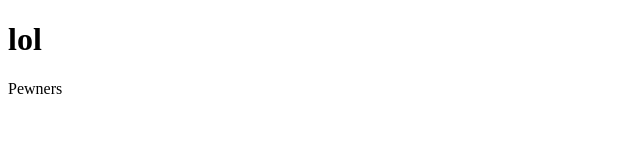
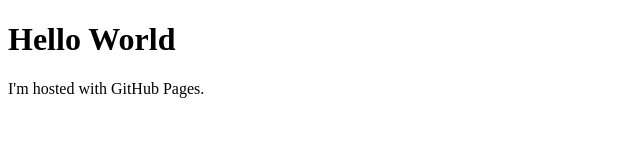
Before and after one commit to Pewners/pewners.github.io, a plain HTML site: page index.html in a window 1280 px wide. Shown: the whole page, without its empty margins (0-640 px from the left). Drawn offline with Linux system fonts and the light colour scheme.

Commit message:
hopefully this works

```diff
--- a/index.html
+++ b/index.html
@@ -1,7 +1,7 @@
 <!DOCTYPE html>
 <html>
 <body>
-<h1>lol</h1>
-<p>Pewners</p>
+<h1>Hello World</h1>
+<p>I'm hosted with GitHub Pages.</p>
 </body>
 </html>
```
